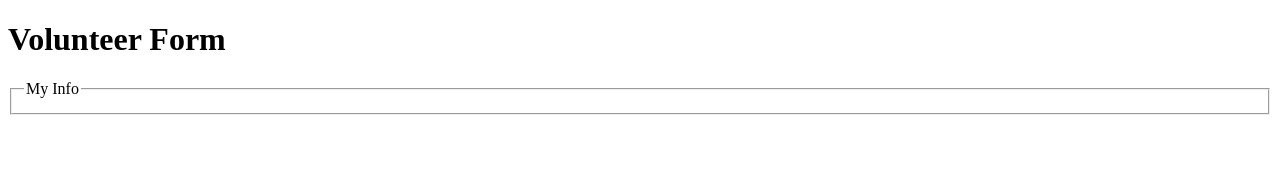
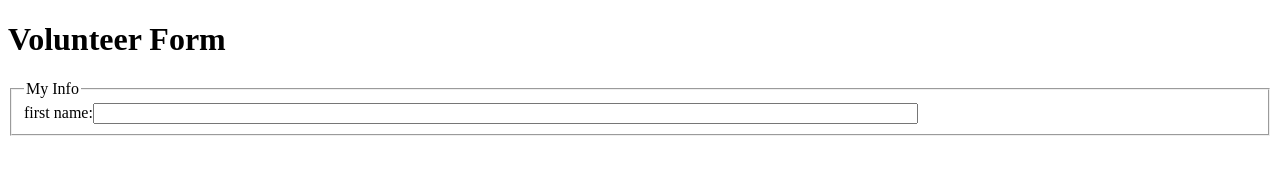
Before and after one commit to bguevara-2/webdev_lab5, a plain HTML site: page index.html in a window 1280 px wide. Drawn offline with Linux system fonts and the light colour scheme.

Commit message:
added first part of form

```diff
--- a/index.html
+++ b/index.html
@@ -9,6 +9,7 @@
   <form action="http://bloomingdale.sat.iit.edu/kriedan/lab3formscript.php" method="post">
   <fieldset>
     <legend>My Info</legend>
+    <div><label>first name:<input size="100" type="text" name="first_name"></label></div>
   </fieldset>
 </body>
 </html>
```
